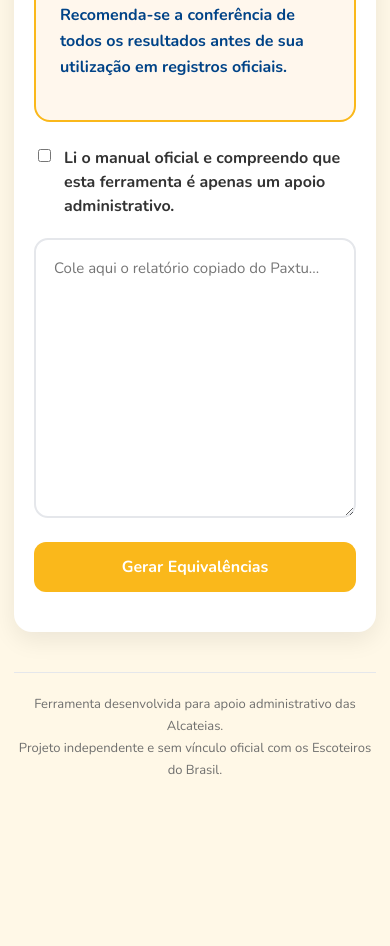
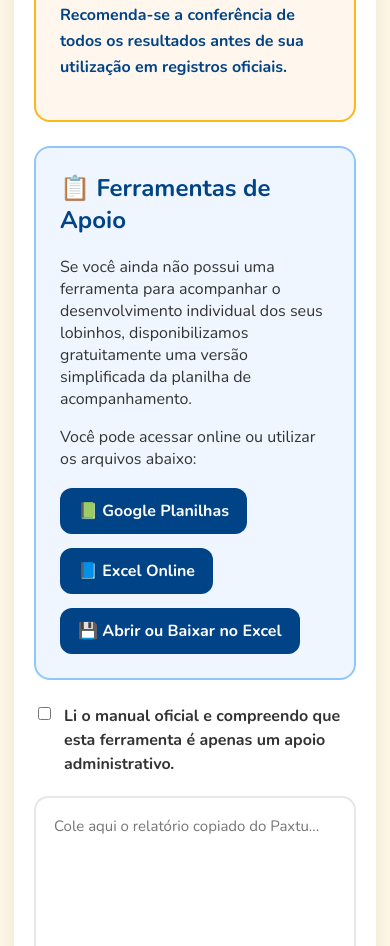
Before and after one commit to akl323rs/conversor-lobinho, a plain HTML site: page index.html in a window 390 px wide. Shown: the part 1736-2682 px from the top of the page. Before the commit the page ends 2532 px from the top, so only its background shows below. Drawn offline with nearby package versions, Linux system fonts and the light colour scheme.

Commit message:
Add files via upload

```diff
--- a/index.html
+++ b/index.html
@@ -173,6 +173,53 @@
 
     </div>
 
+<div class="extras-box">
+
+  <h2>
+    📋 Ferramentas de Apoio
+  </h2>
+
+  <p>
+    Se você ainda não possui uma ferramenta para acompanhar o desenvolvimento individual dos seus lobinhos, disponibilizamos gratuitamente uma versão simplificada da planilha de acompanhamento.
+  </p>
+
+  <p>
+    Você pode acessar online ou utilizar os arquivos abaixo:
+  </p>
+
+  <div class="extras-buttons">
+
+    <a
+      href="https://docs.google.com/spreadsheets/d/1KGgs0ItX_04McnqX92BSeEY-Z2HHb-hk/edit?usp=sharing&ouid=105909252422231108323&rtpof=true&sd=true"
+      target="_blank"
+      rel="noopener noreferrer"
+      class="extra-btn"
+    >
+      📗 Google Planilhas
+    </a>
+
+    <a
+      href="https://1drv.ms/x/c/cd594c2ece078a33/IQBSVpoPsi-AQqrCvHhT7D4HAWAUxdg6drk1keLQ_EfY1fo?e=O1luJs"
+      target="_blank"
+      rel="noopener noreferrer"
+      class="extra-btn"
+    >
+      📘 Excel Online
+    </a>
+
+    <a
+      href="https://1drv.ms/x/c/cd594c2ece078a33/IQBSVpoPsi-AQqrCvHhT7D4HAWAUxdg6drk1keLQ_EfY1fo?e=O1luJs"
+      target="_blank"
+      rel="noopener noreferrer"
+      class="extra-btn"
+    >
+      💾 Abrir ou Baixar no Excel
+    </a>
+
+  </div>
+
+</div>
+
     <label class="checkbox-container">
 
       <input
--- a/style.css
+++ b/style.css
@@ -186,6 +186,41 @@ strong {
     width: 100%;
   }
 
+.extras-box {
+  background: #eff6ff;
+  border: 2px solid #93c5fd;
+  padding: 24px;
+  border-radius: 16px;
+  margin-bottom: 24px;
+}
+
+.extras-box h2 {
+  margin-top: 0;
+  color: #004387;
+}
+
+.extras-buttons {
+  display: flex;
+  flex-wrap: wrap;
+  gap: 14px;
+  margin-top: 18px;
+}
+
+.extra-btn {
+  background: #004387;
+  color: white;
+  padding: 12px 18px;
+  border-radius: 12px;
+  text-decoration: none;
+  font-weight: 700;
+  transition: 0.2s;
+}
+
+.extra-btn:hover {
+  background: #002f61;
+  transform: translateY(-1px);
+}
+
 .footer {
   margin-top: 40px;
   padding-top: 20px;
```
